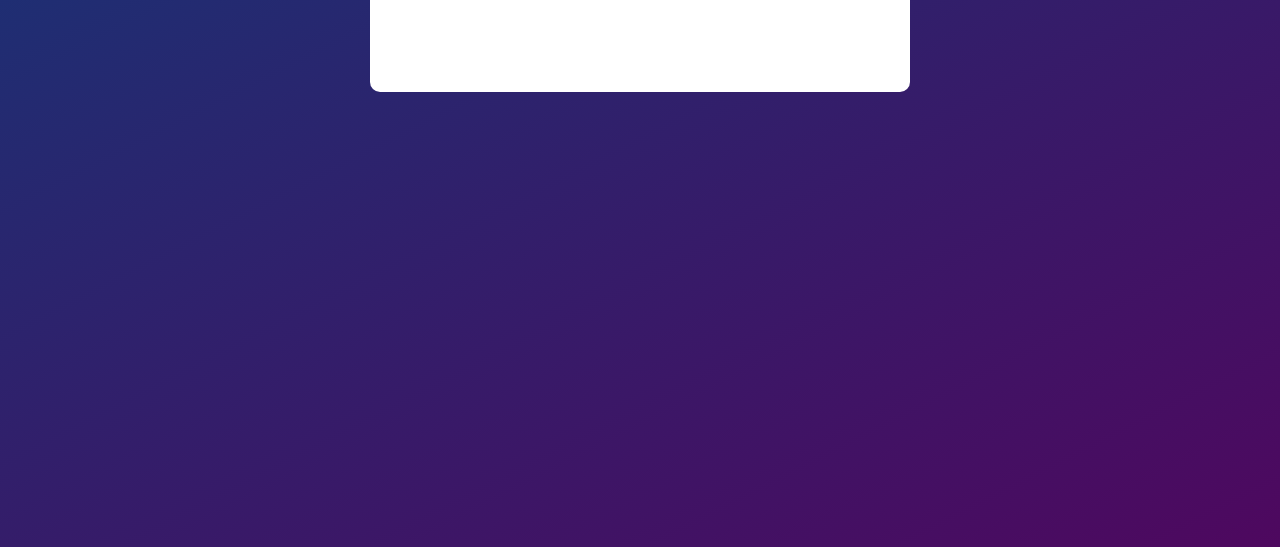
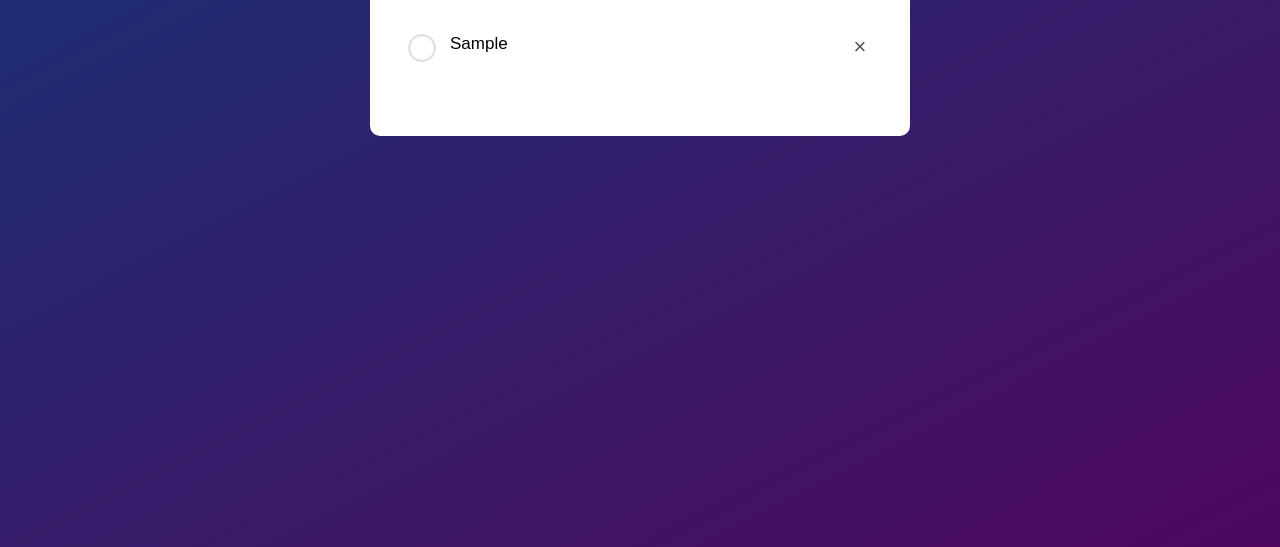
Before and after one commit to Nitishojha00/To-Do-List, a plain HTML site: page index.html in a window 1280 px wide. Both pictures are taken after typing "Sample" into the empty fields and a click on the button "Add". Shown: the part 253-800 px from the top of the page. Drawn offline with Linux system fonts and the light colour scheme.

Commit message:
okay completed lecture and deasigned properly

```diff
--- a/index.html
+++ b/index.html
@@ -13,13 +13,16 @@
                 <img src="icon.png">
             </h2>
             <div class="row">
-                <input type="text" id="input" placeholder="Add a new task">
-                <button id="add">Add</button>
+                <input type="text" id="input-box" placeholder="Add a new task">
+                <button onclick="addTask()">Add</button>
             </div>
-            <div id="list-container">
-
-            </div>
+             <ul id="list-container">
+                <!-- <li class="checked">Task 1</li>
+                <li>Task 2</li>
+                <li>Task 3</li> -->
+             </ul>
         </div>
     </div>
+    <script src="script.js"></script>
 </body>
 </html>
--- a/script.js
+++ b/script.js
@@ -0,0 +1,38 @@
+const inputBox = document.getElementById('input-box');
+const listContainer = document.getElementById('list-container');
+function addTask() {
+  const task = inputBox.value;
+  if(task === '') {
+    alert('Please enter a task');
+     }
+  else
+    {
+    const listItem = document.createElement('li');
+    listItem.innerHTML = task;
+    listContainer.appendChild(listItem);
+    let span = document.createElement('span');
+    span.innerHTML = '\u00D7';
+    listItem.appendChild(span);
+    saveData();
+  }
+}
+listContainer.addEventListener('click', function(e) {
+  if(e.target.tagName === 'LI') {
+    e.target.classList.toggle('checked');
+    saveData();
+  }
+  else if(e.target.tagName === 'SPAN') {
+    e.target.parentElement.remove();
+    saveData();
+  }
+},false);
+
+function saveData() {
+  localStorage.setItem('data', listContainer.innerHTML);
+}
+
+function showTask()
+{
+    listContainer.innerHTML = localStorage.getItem('data');
+}
+showTask();
--- a/style.css
+++ b/style.css
@@ -61,3 +61,51 @@ button{
     cursor: pointer;
     border-radius: 50px;
 }
+
+ul li{
+  list-style: none;
+  font-size: 17px;
+  padding: 12px 8px 12px 50px;
+  user-select: none;
+  cursor: pointer;
+  position: relative ;
+}
+
+ul li::before{
+content: '';
+position: absolute;
+ height: 28px;
+ width: 28px;
+ border-radius: 50%;
+ background-image: url(unchecked.png);
+ background-size: cover;
+ background-position: center;
+ top: 12px;
+ left: 8px;
+}
+
+ul li.checked{
+    color: #555;
+     text-decoration: line-through;
+}
+
+ul li.checked::before{
+    background-image: url(checked.png);
+}
+
+ul li span {
+    position: absolute;
+    right: 0;
+    top: 5px;
+    width: 40px;
+    height: 40px;
+    font-size: 22px;
+    color: #555;
+    line-height: 40px;
+    text-align: center;
+    border-radius: 50%;
+}
+
+ul li span:hover{
+    background-color: #edeef0;
+}
```
Also changed, not shown: Learnings.txt (added).
